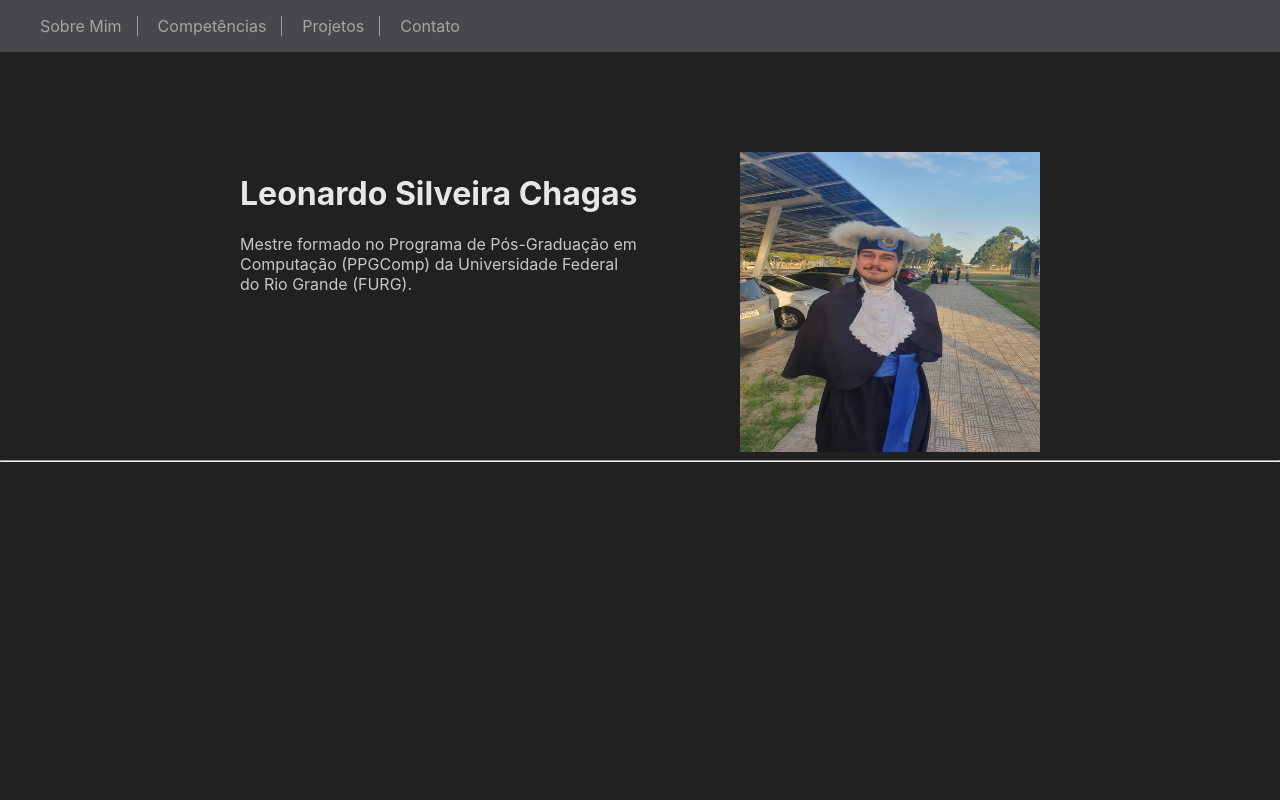
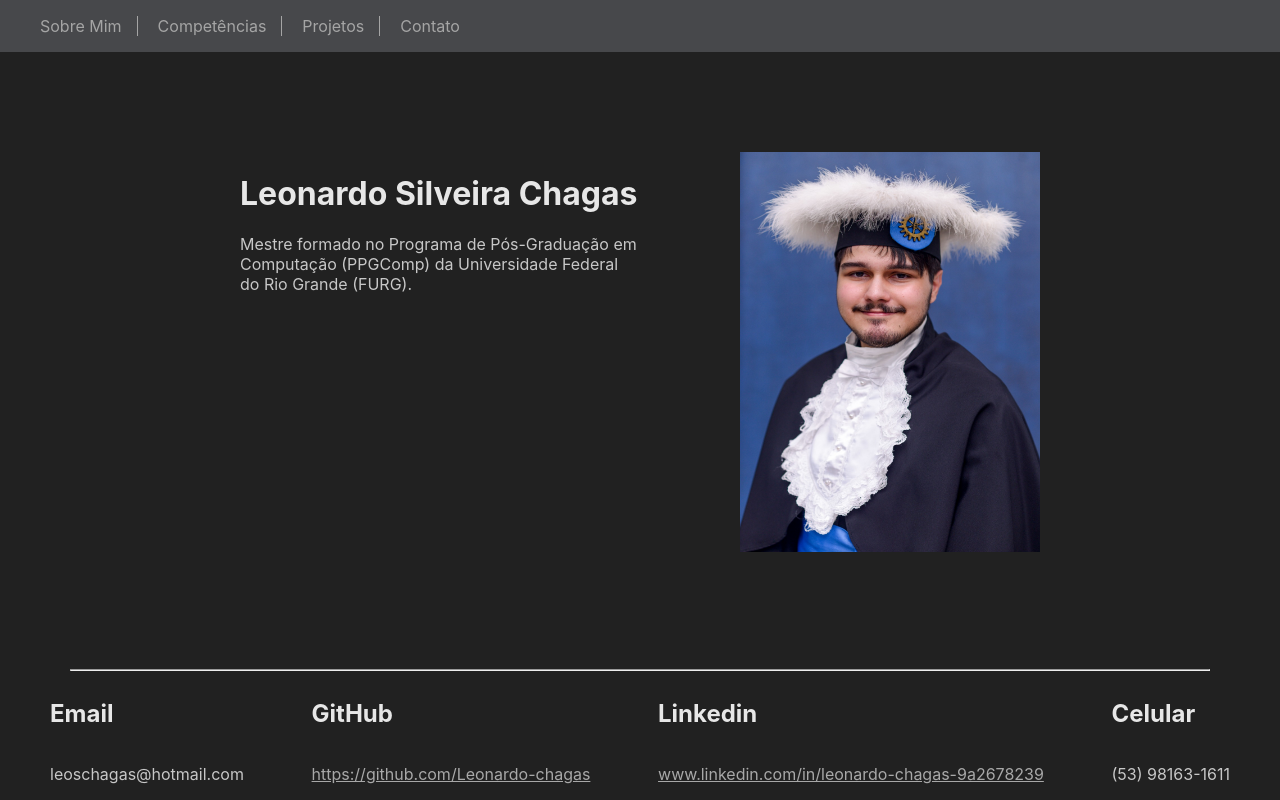
Before and after one commit to Leonardo-chagas/Web-Portfolio, a React (Create React App) app in the folder portfolio/: page / in a window 1280 px wide. Built offline with nearby package versions, Linux system fonts and the light colour scheme.

Commit message:
definiu a aparência do footer

```diff
--- a/portfolio/src/components/About.js
+++ b/portfolio/src/components/About.js
@@ -2,6 +2,8 @@ import Navbar from "./Navbar";
 import Footer from "./Footer";
 import myImage from "../images/eu.jpeg"
 import "../css/About.css"
+import "../css/Container.css"
+import "../css/Text.css"
 
 import React, { useLayoutEffect } from 'react'
 
@@ -10,16 +12,18 @@ function About() {
         document.body.style.backgroundColor = "#212121"
    });
     return (
-        <div>
+        <div id="bodyContainer">
             <Navbar/>
             <div id="aboutContent">
                 <div id="textContent">
-                    <h1 id="aboutName">Leonardo Silveira Chagas</h1>
-                    <p id="aboutText">Mestre formado no Programa de Pós-Graduação em Computação (PPGComp) da Universidade Federal do Rio Grande (FURG).</p>
+                    <h1 class="titleText">Leonardo Silveira Chagas</h1>
+                    <p class="infoText">Mestre formado no Programa de Pós-Graduação em Computação (PPGComp) da Universidade Federal do Rio Grande (FURG).</p>
                 </div>
-                <img src={myImage} alt="imagem" width={300} height={300}></img>
+                <img src={myImage} alt="imagem" width={300} height={400}></img>
             </div>
-            <Footer/>
+
+                <Footer/>
+
         </div>
     );
 }
--- a/portfolio/src/components/Footer.js
+++ b/portfolio/src/components/Footer.js
@@ -1,12 +1,30 @@
 import "../css/Footer.css"
+import "../css/Container.css"
+import "../css/Text.css"
 
 function Footer(){
     return(
-        <>
-        <footer>
+        <div id="footerContainer">
             <hr></hr>
-        </footer>
-        </>
+            <div id="footerContent">
+                <div class="footerInfo">
+                    <h2 class="titleText">Email</h2>
+                    <p class="infoText">leoschagas@hotmail.com</p>
+                </div>
+                <div class="footerInfo">
+                    <h2 class="titleText">GitHub</h2>
+                    <p><a href="https://github.com/Leonardo-chagas">https://github.com/Leonardo-chagas</a></p>
+                </div>
+                <div class="footerInfo">
+                    <h2 class="titleText">Linkedin</h2>
+                    <p><a href="www.linkedin.com/in/leonardo-chagas-9a2678239">www.linkedin.com/in/leonardo-chagas-9a2678239</a></p>
+                </div>
+                <div class="footerInfo">
+                    <h2 class="titleText">Celular</h2>
+                    <p class="infoText">(53) 98163-1611</p>
+                </div>
+            </div>
+        </div>
     );
 }
 
--- a/portfolio/src/css/About.css
+++ b/portfolio/src/css/About.css
@@ -12,10 +12,10 @@
     margin-right: 100px;
 }
 
-#aboutName {
+/* #aboutName {
     color: #E7E7E7;
 }
 
 #aboutText {
     color: #C7C7C7
-}
+} */
--- a/portfolio/src/css/Container.css
+++ b/portfolio/src/css/Container.css
@@ -1,13 +1,5 @@
-#aboutContent {
+#bodyContainer {
     display: flex;
-    flex-direction: row;
-    padding-top: 100px;
-    padding-left: 30px;
-    padding-right: 30px;
+    flex-direction: column;
+    min-height: 100vh;
 }
-
-#body {
-    background-color: #212121;
-    width: 100%;
-    height: 100%;
-}
--- a/portfolio/src/css/Footer.css
+++ b/portfolio/src/css/Footer.css
@@ -0,0 +1,41 @@
+#footerContainer {
+    margin-top: auto;
+    text-align: center;
+    width: 100%;
+}
+
+hr {
+    color: #A5A5A5;
+    margin-left: 70px;
+    margin-right: 70px;
+}
+
+#footerContent {
+    display: flex;
+    flex-direction: row;
+    justify-content: space-between;
+    padding-left: 50px;
+    padding-right: 50px;
+}
+
+a:link {
+    color: #A8A8A8;
+}
+
+a:visited {
+    color: #A8A8A8;
+}
+
+a:hover {
+    color: #E7E7E7;
+}
+
+.footerInfo {
+    display: flex;
+    flex-direction: column;
+    align-items: flex-start;
+}
+
+p {
+    vertical-align: text-top;
+}
--- a/portfolio/src/css/Navbar.css
+++ b/portfolio/src/css/Navbar.css
@@ -1,7 +1,6 @@
 ul {
     display: flex;
     flex-direction: row;
-
     width: 20cm;
     list-style: none;
 }
--- a/portfolio/src/css/Text.css
+++ b/portfolio/src/css/Text.css
@@ -1,7 +1,7 @@
-#infoText {
-    color: #C7C7C7
+.infoText {
+    color: #C7C7C7;
 }
 
-#titleText {
+.titleText {
     color: #E7E7E7;
 }
```
Also changed, not shown: portfolio/src/images/eu.jpeg.
